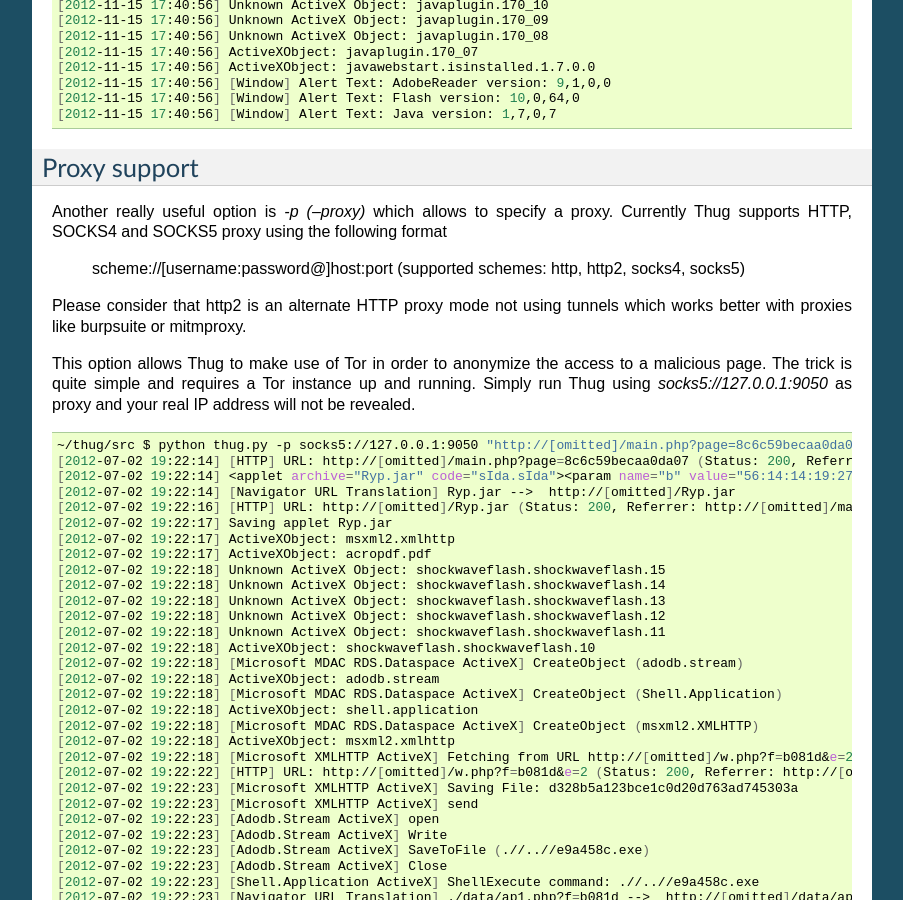
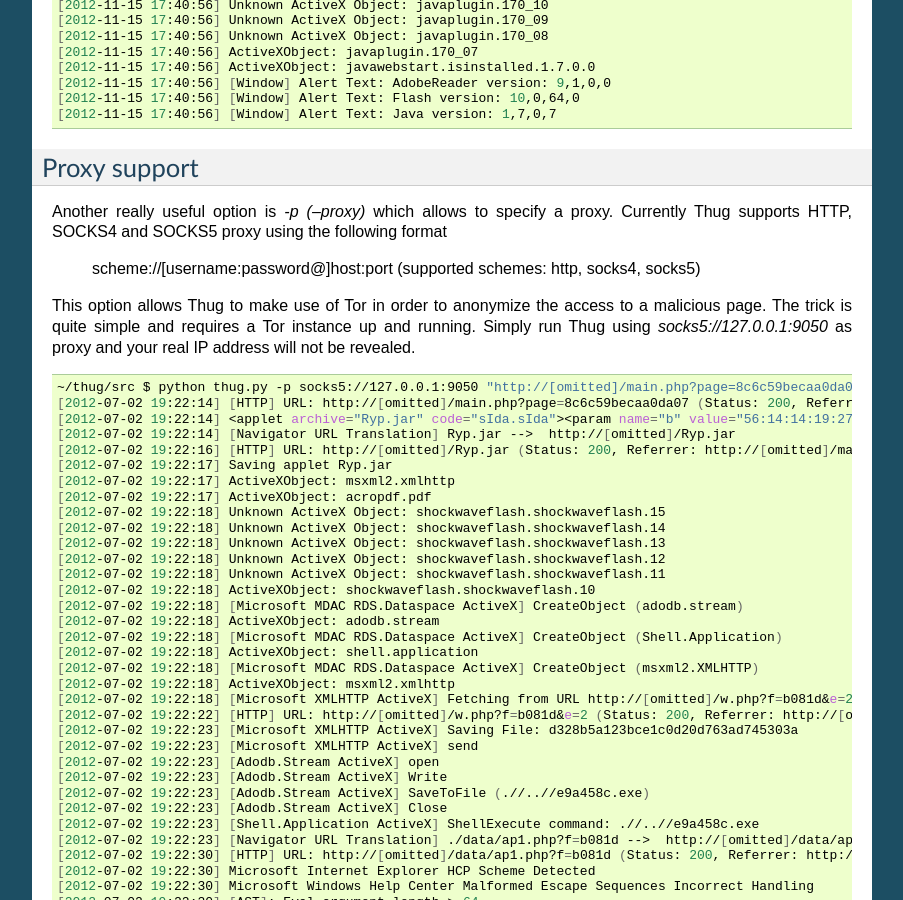
Before and after one commit to buffer/thug, a Sphinx documentation site: the page built from doc/source/usage.rst, in a window 1280 px wide and 900 px high, scrolled down 9591 px. Shown: the whole window, without its empty margins (198-1101 px from the left). Built offline with Sphinx 7.4.7, drawn with Linux system fonts in a browser that asks for light colours.

Commit message:
Documentation update

```diff
--- a/doc/source/usage.rst
+++ b/doc/source/usage.rst
@@ -67,7 +67,7 @@ Let's start our Thug tour by taking a look at the options it provides.
         -M, --maec11-logging    Enable MAEC11 logging mode (default: disabled)
 
     Proxy Format:
-        scheme://[username:password@]host:port (supported schemes: http, http2, socks4, socks5)
+        scheme://[username:password@]host:port (supported schemes: http, socks4, socks5)
 
     Available User-Agents:
         winxpie60               Internet Explorer 6.0   (Windows XP)
@@ -643,10 +643,7 @@ Another really useful option is *-p (--proxy)* which allows to specify a proxy.
 supports HTTP, SOCKS4 and SOCKS5 proxy using the following format
 
         scheme://[username:password@]host:port
-        (supported schemes: http, http2, socks4, socks5)
-
-Please consider that http2 is an alternate HTTP proxy mode not using tunnels which works
-better with proxies like burpsuite or mitmproxy.
+        (supported schemes: http, socks4, socks5)
 
 This option allows Thug to make use of Tor in order to anonymize the access to a malicious
 page. The trick is quite simple and requires a Tor instance up and running. Simply run Thug
```
